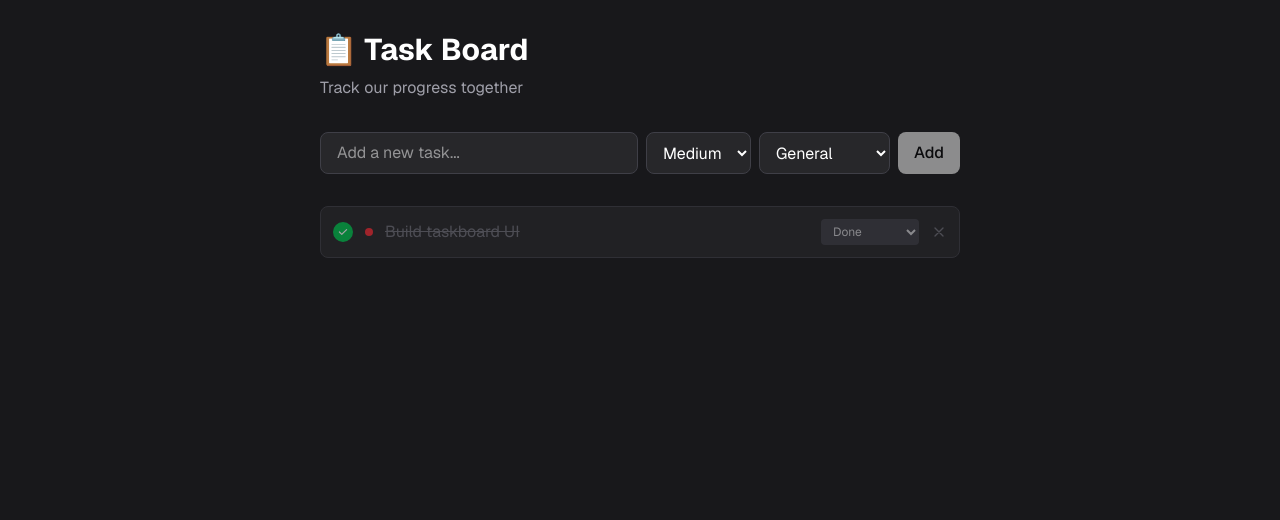
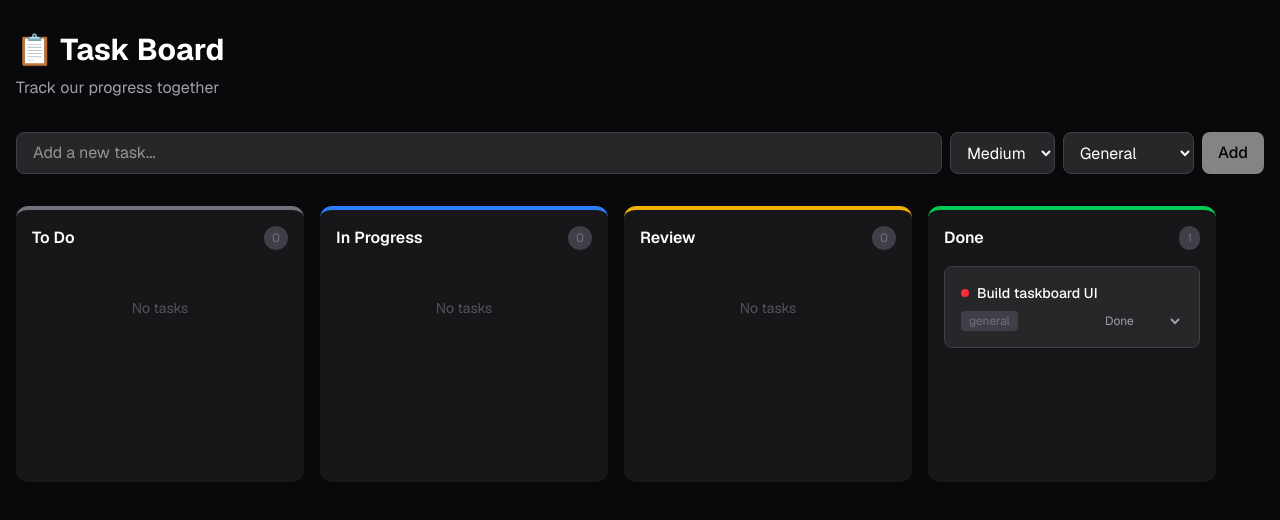
Before and after one commit to Jarno97/atlas-taskboard, a Next.js app: page / in a window 1280 px wide. Shown: the top 520 px of the page. Built offline with nearby package versions, Linux system fonts and the light colour scheme.

Commit message:
Phase 3: Add Kanban board with modern dark UI

```diff
--- a/src/app/page.tsx
+++ b/src/app/page.tsx
@@ -1,7 +1,7 @@
 "use client";
 
 import { useState } from "react";
-import TaskList from "@/components/TaskList";
+import KanbanBoard from "@/components/KanbanBoard";
 import AddTask from "@/components/AddTask";
 
 export default function Home() {
@@ -12,8 +12,8 @@ export default function Home() {
   };
 
   return (
-    <div className="min-h-screen bg-zinc-900 text-white font-sans">
-      <div className="max-w-2xl mx-auto px-4 py-8">
+    <div className="min-h-screen bg-zinc-950 text-white font-sans">
+      <div className="max-w-7xl mx-auto px-4 py-8">
         {/* Header */}
         <header className="mb-8">
           <h1 className="text-3xl font-bold mb-2">📋 Task Board</h1>
@@ -25,9 +25,9 @@ export default function Home() {
           <AddTask onAdd={handleAdd} />
         </section>
 
-        {/* Task List */}
+        {/* Kanban Board */}
         <section>
-          <TaskList key={refreshKey} />
+          <KanbanBoard key={refreshKey} />
         </section>
       </div>
     </div>
--- /dev/null
+++ b/src/components/KanbanBoard.tsx
@@ -0,0 +1,128 @@
+"use client";
+
+import { useState, useEffect } from "react";
+
+interface Task {
+  id: string;
+  title: string;
+  description: string;
+  status: "todo" | "in-progress" | "review" | "done";
+  priority: "high" | "medium" | "low";
+  category: string;
+  created: string;
+  updated: string;
+}
+
+const columns = [
+  { id: "todo", label: "To Do", color: "border-zinc-500" },
+  { id: "in-progress", label: "In Progress", color: "border-blue-500" },
+  { id: "review", label: "Review", color: "border-yellow-500" },
+  { id: "done", label: "Done", color: "border-green-500" },
+];
+
+const priorityColors = {
+  high: "bg-red-500",
+  medium: "bg-yellow-500",
+  low: "bg-green-500",
+};
+
+export default function KanbanBoard() {
+  const [tasks, setTasks] = useState<Task[]>([]);
+  const [loading, setLoading] = useState(true);
+  const [filter, setFilter] = useState("all");
+
+  const fetchTasks = async () => {
+    const res = await fetch("/api/tasks");
+    const data = await res.json();
+    setTasks(data);
+    setLoading(false);
+  };
+
+  useEffect(() => {
+    fetchTasks();
+  }, []);
+
+  const updateStatus = async (id: string, status: string) => {
+    await fetch("/api/tasks", {
+      method: "PUT",
+      headers: { "Content-Type": "application/json" },
+      body: JSON.stringify({ id, status }),
+    });
+    fetchTasks();
+  };
+
+  const deleteTask = async (id: string) => {
+    await fetch(`/api/tasks?id=${id}`, { method: "DELETE" });
+    fetchTasks();
+  };
+
+  const filteredTasks = filter === "all"
+    ? tasks
+    : tasks.filter(t => t.priority === filter);
+
+  if (loading) return <div className="p-4 text-zinc-400">Loading...</div>;
+
+  return (
+    <div className="flex flex-col lg:flex-row gap-4 overflow-x-auto pb-4">
+      {columns.map((column) => (
+        <div
+          key={column.id}
+          className={`flex-shrink-0 w-full lg:w-72 bg-zinc-800/50 rounded-xl p-4 border-t-4 ${column.color}`}
+        >
+          {/* Column header */}
+          <div className="flex items-center justify-between mb-4">
+            <h3 className="font-semibold text-white">{column.label}</h3>
+            <span className="text-xs text-zinc-500 bg-zinc-700 px-2 py-1 rounded-full">
+              {filteredTasks.filter((t) => t.status === column.id).length}
+            </span>
+          </div>
+
+          {/* Tasks */}
+          <div className="space-y-3 min-h-[200px]">
+            {filteredTasks
+              .filter((task) => task.status === column.id)
+              .map((task) => (
+                <div
+                  key={task.id}
+                  className="bg-zinc-800 rounded-lg p-4 border border-zinc-700 hover:border-zinc-600 transition-colors group"
+                >
+                  <div className="flex items-start justify-between gap-2 mb-2">
+                    <div className={`w-2 h-2 rounded-full ${priorityColors[task.priority]} flex-shrink-0 mt-1.5`} />
+                    <span className="text-white text-sm font-medium flex-1">{task.title}</span>
+                    <button
+                      onClick={() => deleteTask(task.id)}
+                      className="opacity-0 group-hover:opacity-100 text-zinc-500 hover:text-red-400 transition-opacity"
+                    >
+                      <svg className="w-4 h-4" fill="none" stroke="currentColor" viewBox="0 0 24 24">
+                        <path strokeLinecap="round" strokeLinejoin="round" strokeWidth={2} d="M6 18L18 6M6 6l12 12" />
+                      </svg>
+                    </button>
+                  </div>
+
+                  <div className="flex items-center gap-2">
+                    <span className="text-xs text-zinc-500 bg-zinc-700 px-2 py-0.5 rounded">
+                      {task.category}
+                    </span>
+                    <select
+                      value={task.status}
+                      onChange={(e) => updateStatus(task.id, e.target.value)}
+                      className="text-xs bg-transparent text-zinc-400 hover:text-white cursor-pointer ml-auto"
+                    >
+                      <option value="todo">To Do</option>
+                      <option value="in-progress">In Progress</option>
+                      <option value="review">Review</option>
+                      <option value="done">Done</option>
+                    </select>
+                  </div>
+                </div>
+              ))}
+
+            {filteredTasks.filter((t) => t.status === column.id).length === 0 && (
+              <p className="text-zinc-600 text-sm text-center py-8">No tasks</p>
+            )}
+          </div>
+        </div>
+      ))}
+    </div>
+  );
+}
```
